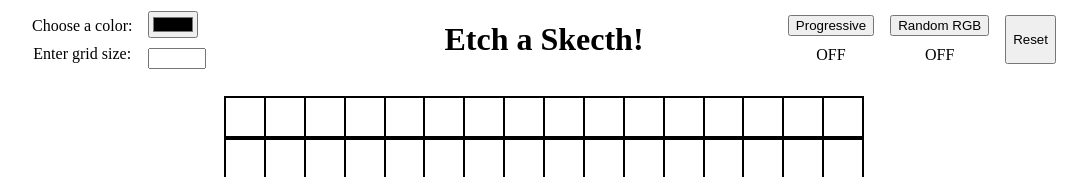
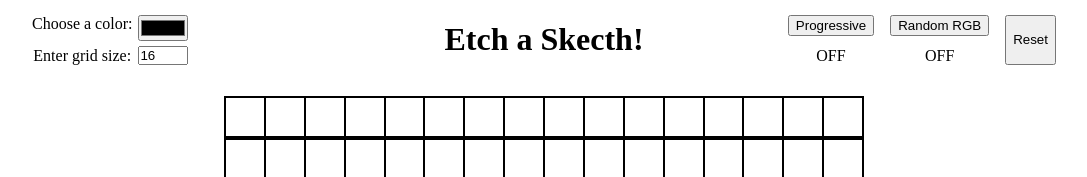
Before and after one commit to Style12341/odin-etch-a-sketch, a plain HTML site: page index.html in a window 1280 px wide. Shown: the top 177 px of the page, without its empty margins (96-1183 px from the left). Drawn offline with Linux system fonts and the light colour scheme.

Commit message:
Fix header spacing

```diff
--- a/index.html
+++ b/index.html
@@ -2,7 +2,7 @@
 <html lang="en">
   <head>
     <meta charset="UTF-8" />
-    <meta name="viewport" content="width=device-width, initial-scale=1.0" />
+    <meta id="viewport" content="width=device-width, initial-scale=1.0" />
     <title>Etch a Sketch !</title>
     <link rel="stylesheet" href="style.css" />
     <script src="script.js" defer></script>
@@ -15,8 +15,8 @@
           <label for="grid-size">Enter grid size:</label>
         </div>
         <div class="card">
-          <input type="color" name="color-picker" />
-          <input type="number" name="grid-size" />
+          <input type="color" id="color-picker" />
+          <input type="number" id="grid-size" min="1" max="100" value="16" />
         </div>
       </div>
       <h1>Etch a Skecth!</h1>
--- a/style.css
+++ b/style.css
@@ -1,4 +1,6 @@
-
+*{
+    box-sizing: border-box;
+}
 html{
     display:flex;
     margin: 0px;
@@ -32,13 +34,15 @@ header{
 .left{
     display:flex;
     align-items: center;
-    gap:16px;
+    gap:6px;
 }
 .card{
     display: flex;
     flex-direction: column;
-    justify-content: center;
-    gap:10px;
+    justify-content: space-between;
+    align-items:center;
+    gap:5px;
+    height:50px;
 }
 .right{
     display: flex;
@@ -47,6 +51,8 @@ header{
 }
 input{
     width:50px;
+    padding:0;
+    margin:0;
 }
 #grid-container{
 width: 50%;
```
